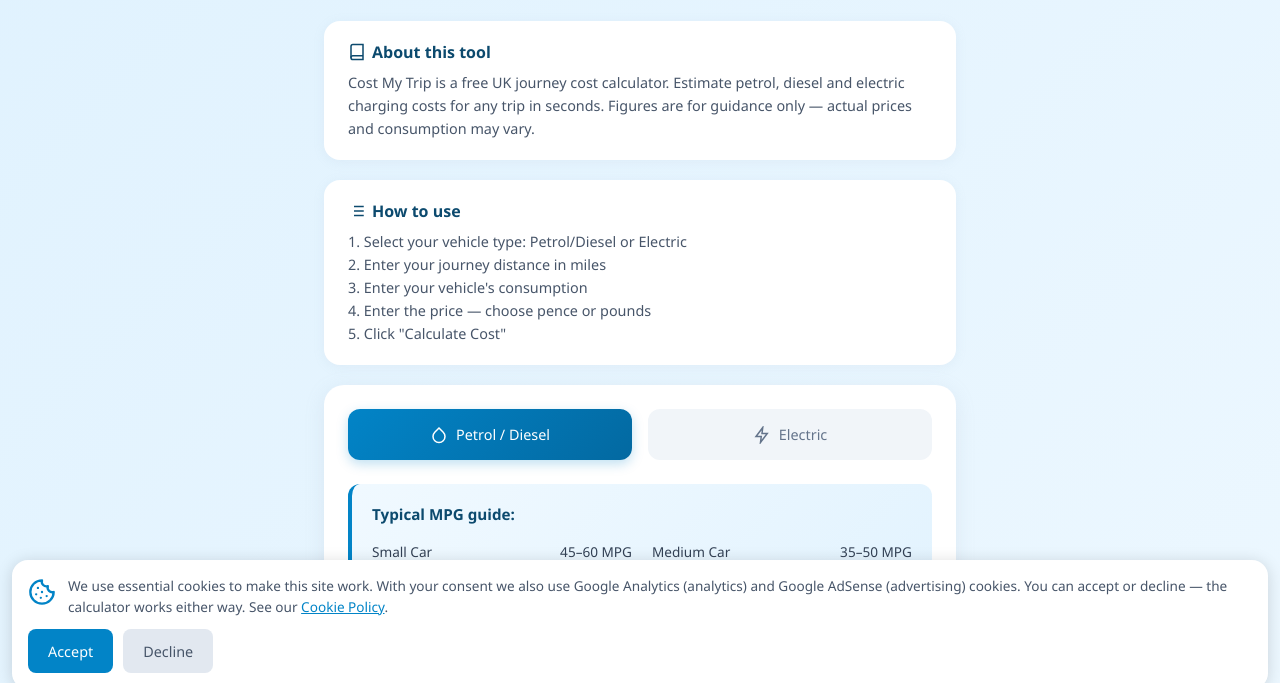
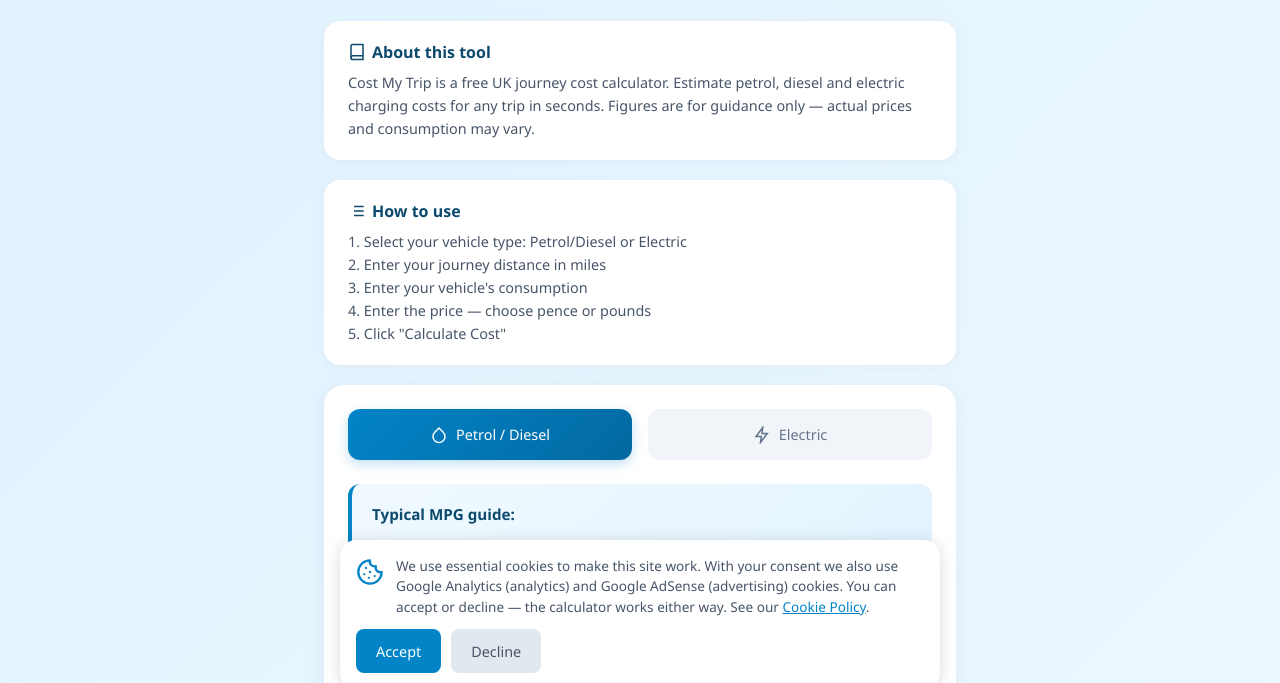
Before and after one commit to T800app/costmytrip, a plain HTML site: page index.html in a window 1280 px wide. Shown: the part 99-782 px from the top of the page. Drawn offline with Linux system fonts and the light colour scheme.

Commit message:
Add files via upload

```diff
--- a/index.html
+++ b/index.html
@@ -341,8 +341,11 @@
         .cookie-banner {
             position: fixed;
             bottom: 12px;
-            left: 12px;
-            right: 12px;
+            left: 50%;
+            transform: translateX(-50%);
+            width: calc(100% - 24px);
+            max-width: 600px;
+            box-sizing: border-box;
             background: #ffffff;
             padding: 16px;
             border-radius: 16px;
```
